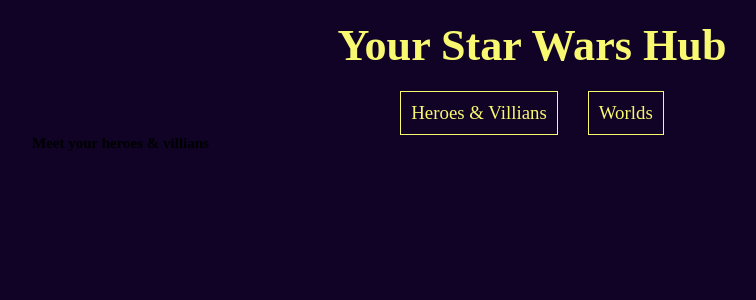
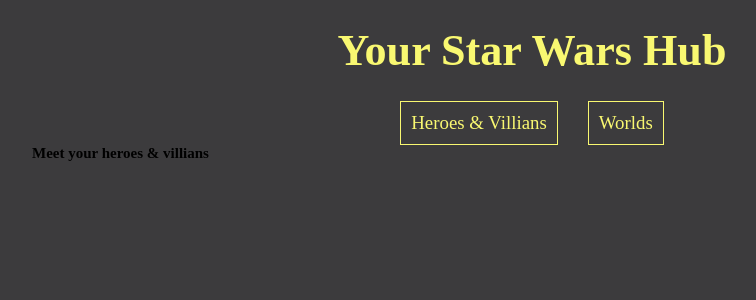
Before and after one commit to SorrowOfMind/SW-info, a React (Create React App) app: page / in a window 1280 px wide. Shown: the top 300 px of the page, without its empty margins (108-864 px from the left). Built offline with nearby package versions, Linux system fonts and the light colour scheme; a web font is replaced by a local one.

Commit message:
styling fixes

```diff
--- a/src/index.scss
+++ b/src/index.scss
@@ -1,7 +1,7 @@
 @import url('https://fonts.googleapis.com/css2?family=Red+Rose:wght@300;400;700&display=swap');
 
 $color-primary: #f9f871;
-$color-secondary: #100325;
+$color-secondary: #3C3B3D;
 
 @function strip-unit($val) {
   @return $val / ($val * 0 + 1);
@@ -35,7 +35,7 @@
 
 
 .title {
-  padding: 2rem 0;
+  padding: 2.5rem 0;
   @include fluid-font(25px,50px);
   color: $color-primary;
   text-align: center;
@@ -52,8 +52,14 @@
     border: 1px solid $color-primary;
     padding: 1rem;
     cursor: pointer;
+    overflow: hidden;
+    transition: all .2s;
     &:not(:last-child) {
       margin-right: 3rem;
+    }
+    &:hover {
+      position: relative;
+      top: -5px;
     }
   }
 
```
